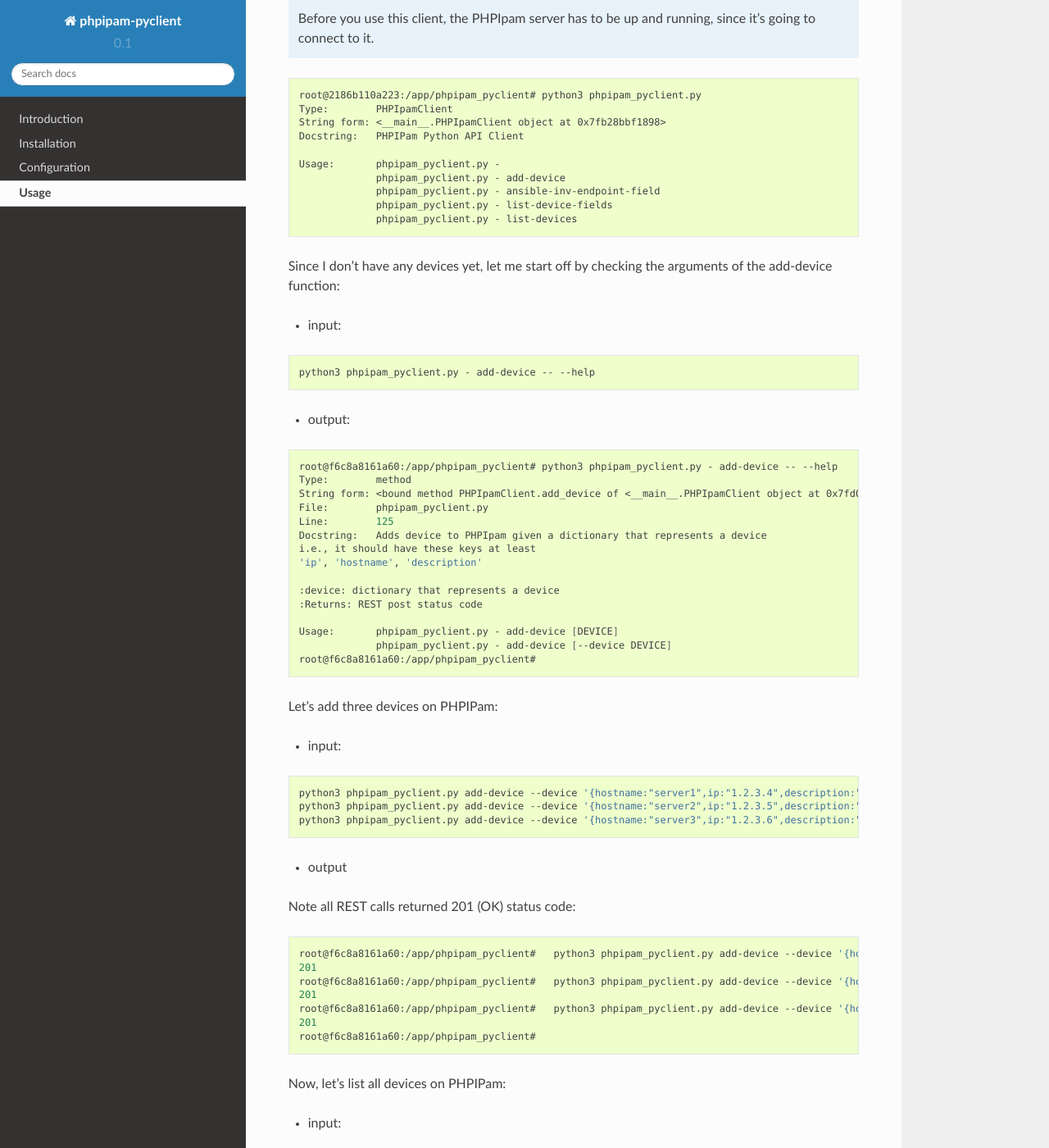
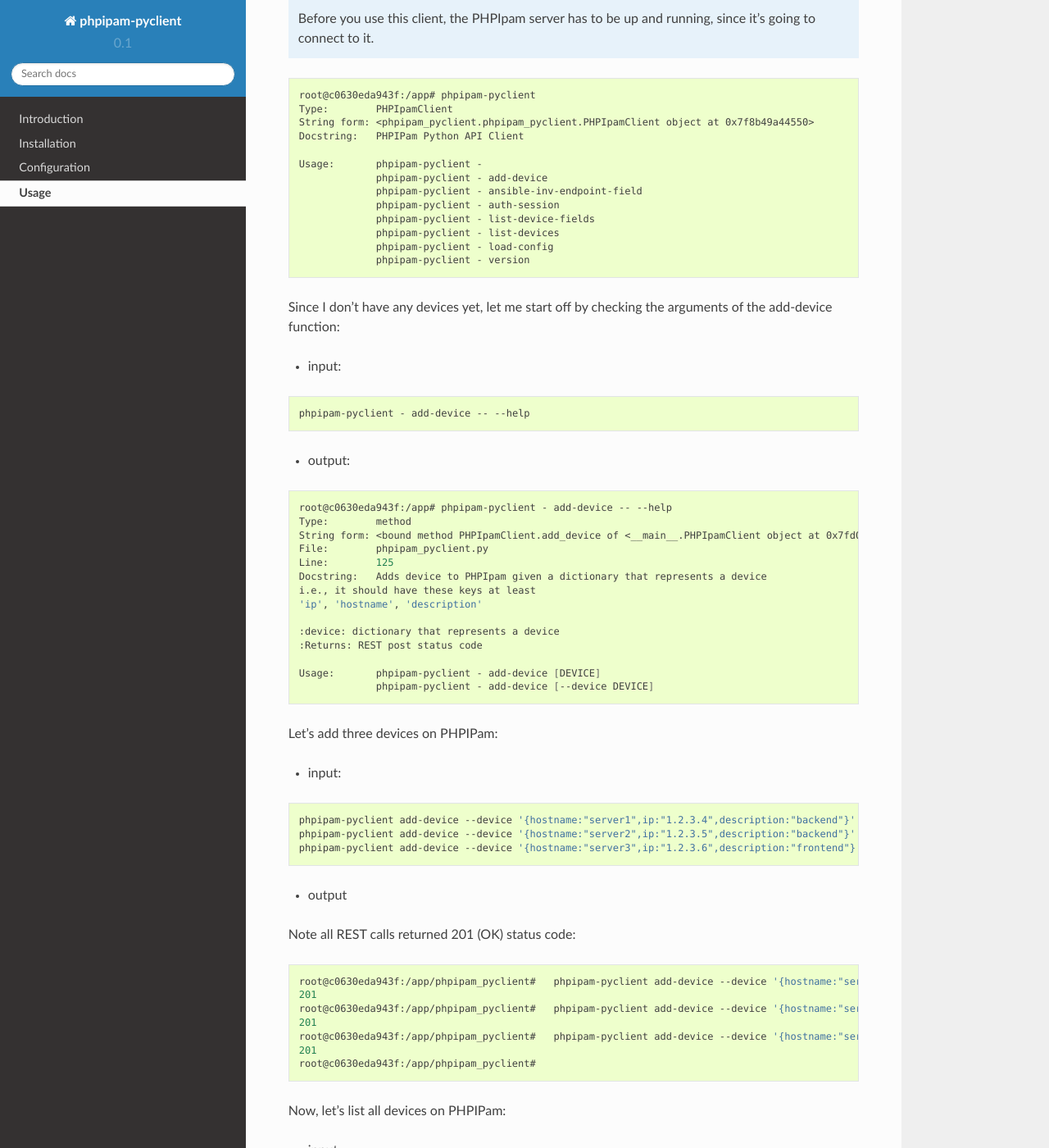
Before and after one commit to viniarck/phpipam-pyclient, a Sphinx documentation site: the page built from docs/usage.rst, in a window 1280 px wide and 1400 px high, scrolled down 262 px. Shown: the whole window at 82% size. Built offline with Sphinx 7.4.7 and the Read the Docs theme 2.0.0, drawn with Linux system fonts in a browser that asks for light colours; some of the changed text lies outside the part shown.

Commit message:
Updated docs

```diff
--- a/docs/configuration.rst
+++ b/docs/configuration.rst
@@ -18,6 +18,8 @@
 - ``user``: username that will be authenticated on PHPIpam
 - ``passwd``: user's password
 
+Optionally, if you don't want to specify another location for the `config.json` file, you can set the environment variable `PHPIPAM_PYCLIENT_CFG_FILE` which has higher precedence.
+
 .. note::
 
   When you enable API either choose ssl if you have https enabled or leave it as None for http. I haven't tested the crypto option.
--- a/docs/usage.rst
+++ b/docs/usage.rst
@@ -9,16 +9,19 @@
 
 .. code:: shell
 
-  root@2186b110a223:/app/phpipam_pyclient# python3 phpipam_pyclient.py
+  root@c0630eda943f:/app# phpipam-pyclient
   Type:        PHPIpamClient
-  String form: <__main__.PHPIpamClient object at 0x7fb28bbf1898>
+  String form: <phpipam_pyclient.phpipam_pyclient.PHPIpamClient object at 0x7f8b49a44550>
   Docstring:   PHPIPam Python API Client
 
-  Usage:       phpipam_pyclient.py -
-               phpipam_pyclient.py - add-device
-               phpipam_pyclient.py - ansible-inv-endpoint-field
-               phpipam_pyclient.py - list-device-fields
-               phpipam_pyclient.py - list-devices
+  Usage:       phpipam-pyclient -
+               phpipam-pyclient - add-device
+               phpipam-pyclient - ansible-inv-endpoint-field
+               phpipam-pyclient - auth-session
+               phpipam-pyclient - list-device-fields
+               phpipam-pyclient - list-devices
+               phpipam-pyclient - load-config
+               phpipam-pyclient - version
 
 Since I don't have any devices yet, let me start off by checking the arguments of the add-device function:
 
@@ -26,13 +29,13 @@
 
 .. code:: shell
 
-  python3 phpipam_pyclient.py - add-device -- --help
+  phpipam-pyclient - add-device -- --help
 
 - output:
 
 .. code:: shell
 
-  root@f6c8a8161a60:/app/phpipam_pyclient# python3 phpipam_pyclient.py - add-device -- --help
+  root@c0630eda943f:/app# phpipam-pyclient - add-device -- --help
   Type:        method
   String form: <bound method PHPIpamClient.add_device of <__main__.PHPIpamClient object at 0x7fd016505828>>
   File:        phpipam_pyclient.py
@@ -44,9 +47,8 @@
   :device: dictionary that represents a device
   :Returns: REST post status code
 
-  Usage:       phpipam_pyclient.py - add-device [DEVICE]
-               phpipam_pyclient.py - add-device [--device DEVICE]
-  root@f6c8a8161a60:/app/phpipam_pyclient#
+  Usage:       phpipam-pyclient - add-device [DEVICE]
+               phpipam-pyclient - add-device [--device DEVICE]
 
 Let's add three devices on PHPIPam:
 
@@ -54,9 +56,9 @@
 
 .. code:: shell
 
-  python3 phpipam_pyclient.py add-device --device '{hostname:"server1",ip:"1.2.3.4",description:"backend"}'
-  python3 phpipam_pyclient.py add-device --device '{hostname:"server2",ip:"1.2.3.5",description:"backend"}'
-  python3 phpipam_pyclient.py add-device --device '{hostname:"server3",ip:"1.2.3.6",description:"frontend"}'
+  phpipam-pyclient add-device --device '{hostname:"server1",ip:"1.2.3.4",description:"backend"}'
+  phpipam-pyclient add-device --device '{hostname:"server2",ip:"1.2.3.5",description:"backend"}'
+  phpipam-pyclient add-device --device '{hostname:"server3",ip:"1.2.3.6",description:"frontend"}'
 
 - output
 
@@ -64,13 +66,13 @@
 
 .. code:: shell
 
-  root@f6c8a8161a60:/app/phpipam_pyclient#   python3 phpipam_pyclient.py add-device --device '{hostname:"server1",ip:"1.2.3.4",description:"backend"}'
+  root@c0630eda943f:/app/phpipam_pyclient#   phpipam-pyclient add-device --device '{hostname:"server1",ip:"1.2.3.4",description:"backend"}'
   201
-  root@f6c8a8161a60:/app/phpipam_pyclient#   python3 phpipam_pyclient.py add-device --device '{hostname:"server2",ip:"1.2.3.5",description:"backend"}'
+  root@c0630eda943f:/app/phpipam_pyclient#   phpipam-pyclient add-device --device '{hostname:"server2",ip:"1.2.3.5",description:"backend"}'
   201
-  root@f6c8a8161a60:/app/phpipam_pyclient#   python3 phpipam_pyclient.py add-device --device '{hostname:"server3",ip:"1.2.3.6",description:"frontend"}'
+  root@c0630eda943f:/app/phpipam_pyclient#   phpipam-pyclient add-device --device '{hostname:"server3",ip:"1.2.3.6",description:"frontend"}'
   201
-  root@f6c8a8161a60:/app/phpipam_pyclient#
+  root@c0630eda943f:/app/phpipam_pyclient#
 
 Now, let's list all devices on PHPIPam:
 
@@ -78,13 +80,13 @@
 
 .. code:: shell
 
-  python3 phpipam_pyclient.py list-devices
+  phpipam-pyclient list-devices
 
 - output:
 
 .. code:: shell
 
-  root@f6c8a8161a60:/app/phpipam_pyclient# python3 phpipam_pyclient.py list-devices
+  root@c0630eda943f:/app/phpipam_pyclient# phpipam-pyclient list-devices
   {"sections": "1;2", "snmp_v3_priv_protocol": "none", "snmp_queries": null, "hostname": "server1", "snmp_port": "161", "rack_size": null, "id": "1", "location": null, "snmp_v3_priv_pass": null, "description": "backend", "snmp_v3_auth_pass": null, "ip": "1.2.3.4", "editDate": null, "snmp_v3_ctx_name": null, "snmp_timeout": "500", "snmp_v3_auth_protocol": "none", "rack_start": null,"snmp_v3_ctx_engine_id": null, "rack": null, "type": "0", "snmp_version": "0", "snmp_community": null, "snmp_v3_sec_level": "none"}
   {"sections": "1;2", "snmp_v3_priv_protocol": "none", "snmp_queries": null, "hostname": "server2", "snmp_port": "161", "rack_size": null, "id": "2", "location": null, "snmp_v3_priv_pass": null, "description": "backend", "snmp_v3_auth_pass": null, "ip": "1.2.3.5", "editDate": null, "snmp_v3_ctx_name": null, "snmp_timeout": "500", "snmp_v3_auth_protocol": "none", "rack_start": null,"snmp_v3_ctx_engine_id": null, "rack": null, "type": "0", "snmp_version": "0", "snmp_community": null, "snmp_v3_sec_level": "none"}
   {"sections": "1;2", "snmp_v3_priv_protocol": "none", "snmp_queries": null, "hostname": "server3", "snmp_port": "161", "rack_size": null, "id": "3", "location": null, "snmp_v3_priv_pass": null, "description": "frontend", "snmp_v3_auth_pass": null, "ip": "1.2.3.6", "editDate": null, "snmp_v3_ctx_name": null, "snmp_timeout": "500", "snmp_v3_auth_protocol": "none", "rack_start": null,"snmp_v3_ctx_engine_id": null, "rack": null, "type": "0", "snmp_version": "0", "snmp_community": null, "snmp_v3_sec_level": "none"}
@@ -95,7 +97,7 @@
 
 .. code:: shell
 
-  python3 phpipam_pyclient.py ansible-inv-endpoint-field devices/ "description"
+  phpipam-pyclient ansible-inv-endpoint-field devices/ "description"
 
 .. note::
 
@@ -103,7 +105,7 @@
 
 .. code:: shell
 
-  root@f6c8a8161a60:/app/phpipam_pyclient# python3 phpipam_pyclient.py ansible-inv-endpoint-field devices/ "description"
+  root@c0630eda943f:/app/phpipam_pyclient# phpipam-pyclient ansible-inv-endpoint-field devices/ "description"
   [frontend]
   server3
 
@@ -118,17 +120,17 @@
 
 .. code:: shell
 
-  python3 phpipam_pyclient.py list-device-fields
+  phpipam-pyclient list-device-fields
 
 - output:
 
 .. code:: shell
 
-    root@f6c8a8161a60:/app/phpipam_pyclient# python3 phpipam_pyclient.py list-device-fields
+    root@c0630eda943f:/app/phpipam_pyclient# phpipam-pyclient list-device-fields
   Type:        dict_keys
   String form: dict_keys(['rack_size', 'snmp_v3_priv_pass', 'snmp_community', 'snmp_v3_priv_protocol', 'sections', 'snmp_v3_ctx_name', 'snmp_v3_sec_level', 'editDate', 'rack_start', 'hostname', 'snmp_version', 'snmp_queries', 'snmp_v3_auth_pass', 'snmp_timeout', 'id', 'rack', 'description', 'location', 'snmp_v3_ctx_engine_id', 'ip', 'snmp_v3_auth_protocol', 'type', 'snmp_port'])
   Length:      23
 
   Usage:       phpipam_pyclient.py list-device-fields
                phpipam_pyclient.py list-device-fields isdisjoint
-  root@f6c8a8161a60:/app/phpipam_pyclient#
+  root@c0630eda943f:/app/phpipam_pyclient#
```
Also changed, not shown: README.md (+12 -38 lines), docs/installation.rst (+7 -6 lines).
